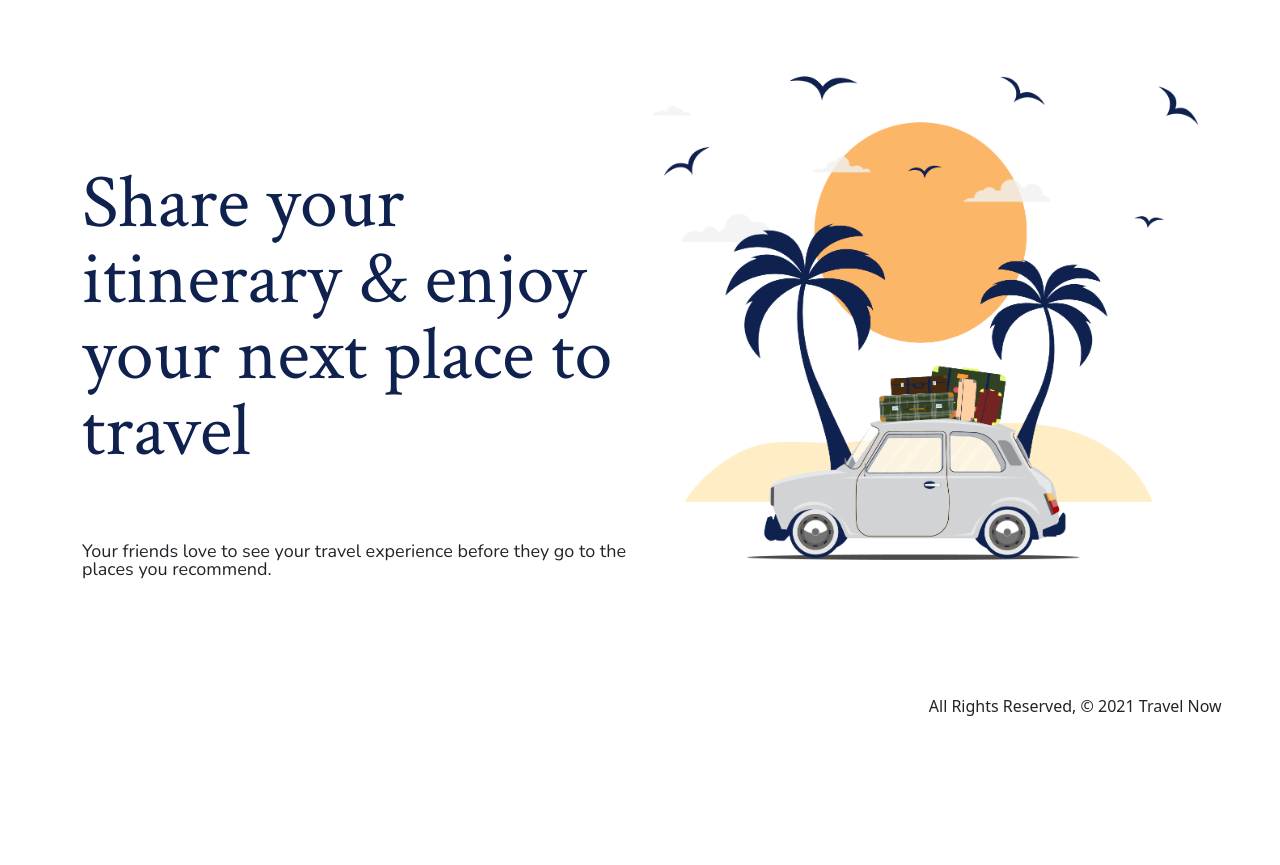
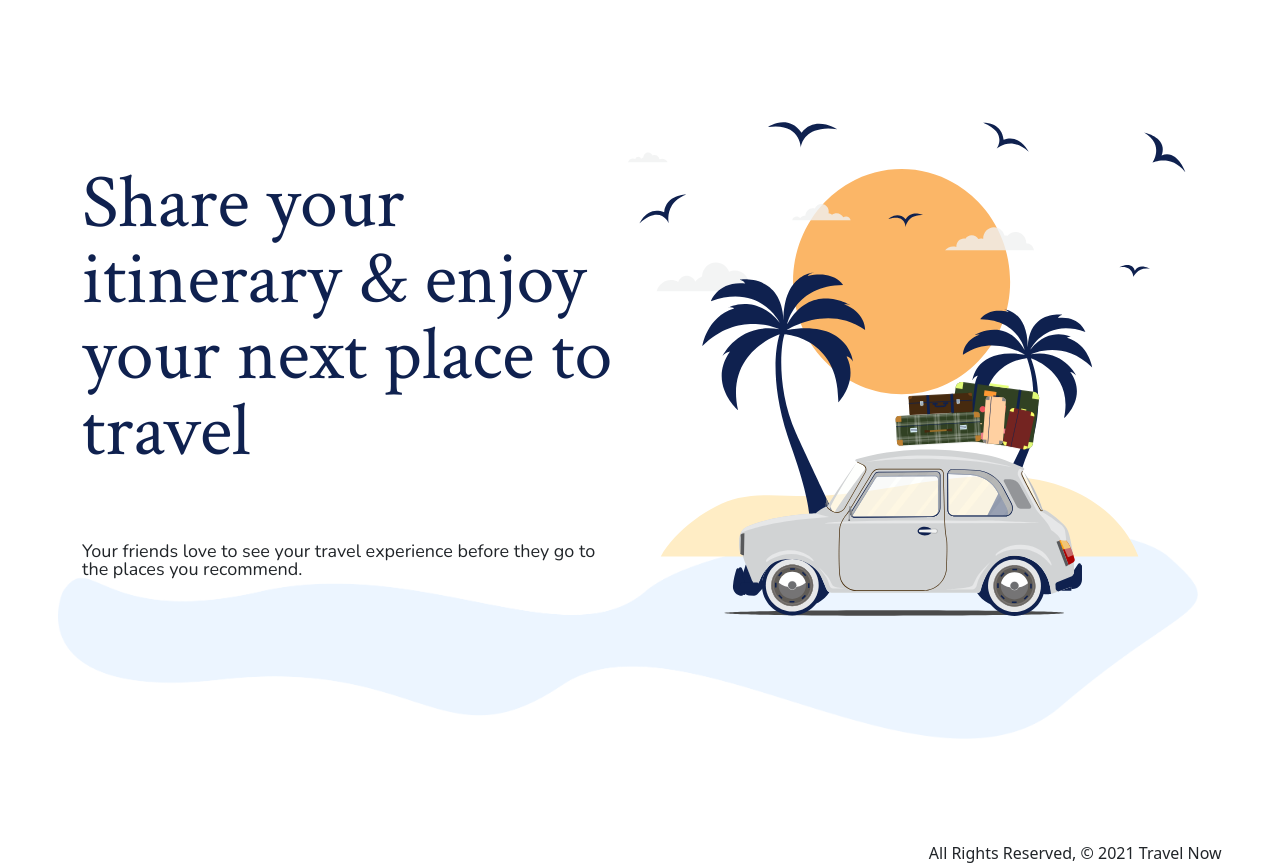
Before and after one commit to oselim14/travel-now, a Django app: page / in a window 1280 px wide. Shown: the part 73-938 px from the top of the page. Before the commit the page ends 789 px from the top, so only its background shows below. Run offline with Django 3.2, Linux system fonts and the light colour scheme; some libraries are stand-ins or nearby versions.

Commit message:
animated landing page

```diff
--- a/main_app/static/css/style.css
+++ b/main_app/static/css/style.css
@@ -23,11 +23,6 @@ body {
     line-height: 190%;
     vertical-align: top;
     color: #0F214F;
-  }
-
-  .landing-img {
-    width: 100%;
-    margin-top: 60px;
   }
 
   h1 {
@@ -65,3 +60,76 @@ body {
     margin-right: 25px;
     border-radius: 1.25rem;
   }
+
+  .landing {
+    background-image: url('../img/wave.png');
+    background-position: bottom center;
+    background-repeat: no-repeat;
+    background-size: contain;
+    padding-bottom: 125px;
+    animation: float 6s ease-in-out infinite;
+  }
+
+  @keyframes float {
+    0% {
+      background-position-y: 100%;
+      }
+    50% {
+      background-position-y: 95%;
+    }
+    100% {
+      background-position-y: 100%;
+    }
+  }
+
+  @keyframes drive {
+    0% {
+      transform: translatey(0px);
+    }
+    50% {
+      transform: translatey(-4px);
+    }
+    100% {
+      transform: translatey(0px);
+    }
+  }
+
+  @keyframes luggage {
+    0% {
+      transform: translatey(0px);
+    }
+    40% {
+      transform: translatey(-8px);
+    }
+    100% {
+      transform: translatey(0px);
+    }
+  }
+
+  .islandbg {
+    background-image: url('../img/island.svg');
+    background-position: bottom center;
+    background-repeat: no-repeat;
+    background-size: contain;
+    display: flex;
+    flex-flow: column;
+    min-height: 500px;
+    text-align: center;
+    align-items: center;
+    justify-content: end;
+    height: 600px;
+  }
+
+  .car {
+    width: 350px;
+    animation: drive .6s ease-in-out infinite;
+  }
+
+  .luggage {
+    width: 145px;
+    width: 145px;
+    margin-right: -120px;
+    margin-bottom: -9px;
+    z-index: 100;
+    animation: luggage .7s ease-in-out infinite;
+  }
--- a/main_app/templates/home.html
+++ b/main_app/templates/home.html
@@ -2,13 +2,16 @@
 {% block content %}
 {% load static %}
 
-<div class="col-md-6">
-    <h1>Share your itinerary & enjoy your next place to travel</h1>
-    <p>Your friends love to see your travel experience before they go to the places you recommend.</p>
+<div class="row landing">
+    <div class="col-md-6">
+        <h1>Share your itinerary & enjoy your next place to travel</h1>
+        <p>Your friends love to see your travel experience before they go to the places you recommend.</p>
+    </div>
+    <div class="col-md-6 islandbg">
+        <img class="luggage" src="{% static '/img/luggage.svg' %}" alt="">
+        <img class="car" src="{% static '/img/car.svg' %}" alt="">
+
+    </div>
 </div>
 
-<div class="col-md-6">
-    <img class="landing-img" src="{% static '/img/landing-img.png' %}" alt=""><title>Bootstrap</title><path fill-rule="evenodd" clip-rule="evenodd" d="M24.509 0c-6.733 0-11.715 5.893-11.492 12.284.214 6.14-.064 14.092-2.066 20.577C8.943 39.365 5.547 43.485 0 44.014v5.972c5.547.529 8.943 4.649 10.951 11.153 2.002 6.485 2.28 14.437 2.066 20.577C12.794 88.106 17.776 94 24.51 94H93.5c6.733 0 11.714-5.893 11.491-12.284-.214-6.14.064-14.092 2.066-20.577 2.009-6.504 5.396-10.624 10.943-11.153v-5.972c-5.547-.529-8.934-4.649-10.943-11.153-2.002-6.484-2.28-14.437-2.066-20.577C105.214 5.894 100.233 0 93.5 0H24.508zM80 57.863C80 66.663 73.436 72 62.543 72H44a2 2 0 01-2-2V24a2 2 0 012-2h18.437c9.083 0 15.044 4.92 15.044 12.474 0 5.302-4.01 10.049-9.119 10.88v.277C75.317 46.394 80 51.21 80 57.863zM60.521 28.34H49.948v14.934h8.905c6.884 0 10.68-2.772 10.68-7.727 0-4.643-3.264-7.207-9.012-7.207zM49.948 49.2v16.458H60.91c7.167 0 10.964-2.876 10.964-8.281 0-5.406-3.903-8.178-11.425-8.178H49.948z" fill="currentColor"></path></svg>
-
-</div>
 {% endblock %}
```
Also changed, not shown: main_app/static/img/car.svg (added), main_app/static/img/island.svg (added), main_app/static/img/luggage.svg (added), main_app/static/img/wave.png.
